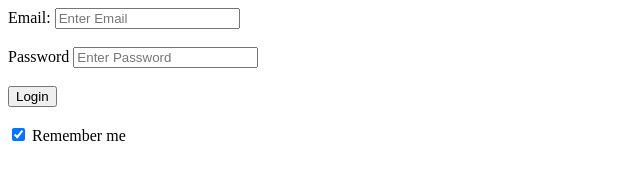
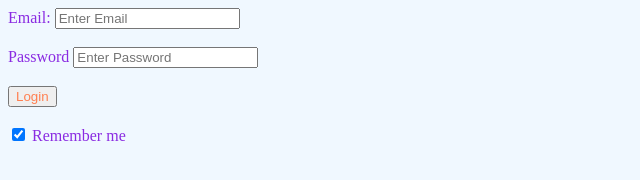
Before and after one commit to SameehaRaza/Nohay, a plain HTML site: page index.html in a window 1280 px wide. Shown: the whole page, without its empty margins (0-640 px from the left). Drawn offline with Linux system fonts and the light colour scheme.

Commit message:
Update index.html

```diff
--- a/index.html
+++ b/index.html
@@ -2,7 +2,21 @@
 <html>
  <head>
 <title>Nohay</title>
-<link rel="stylesheet" type="text/css" href="nohay.css"/>
+  <style>
+
+   body{
+    background-color: aliceblue;
+    color: blueviolet;
+
+}
+
+button {
+
+
+    color: coral;
+
+}
+</style>
  </head>
 
     <body>
```
